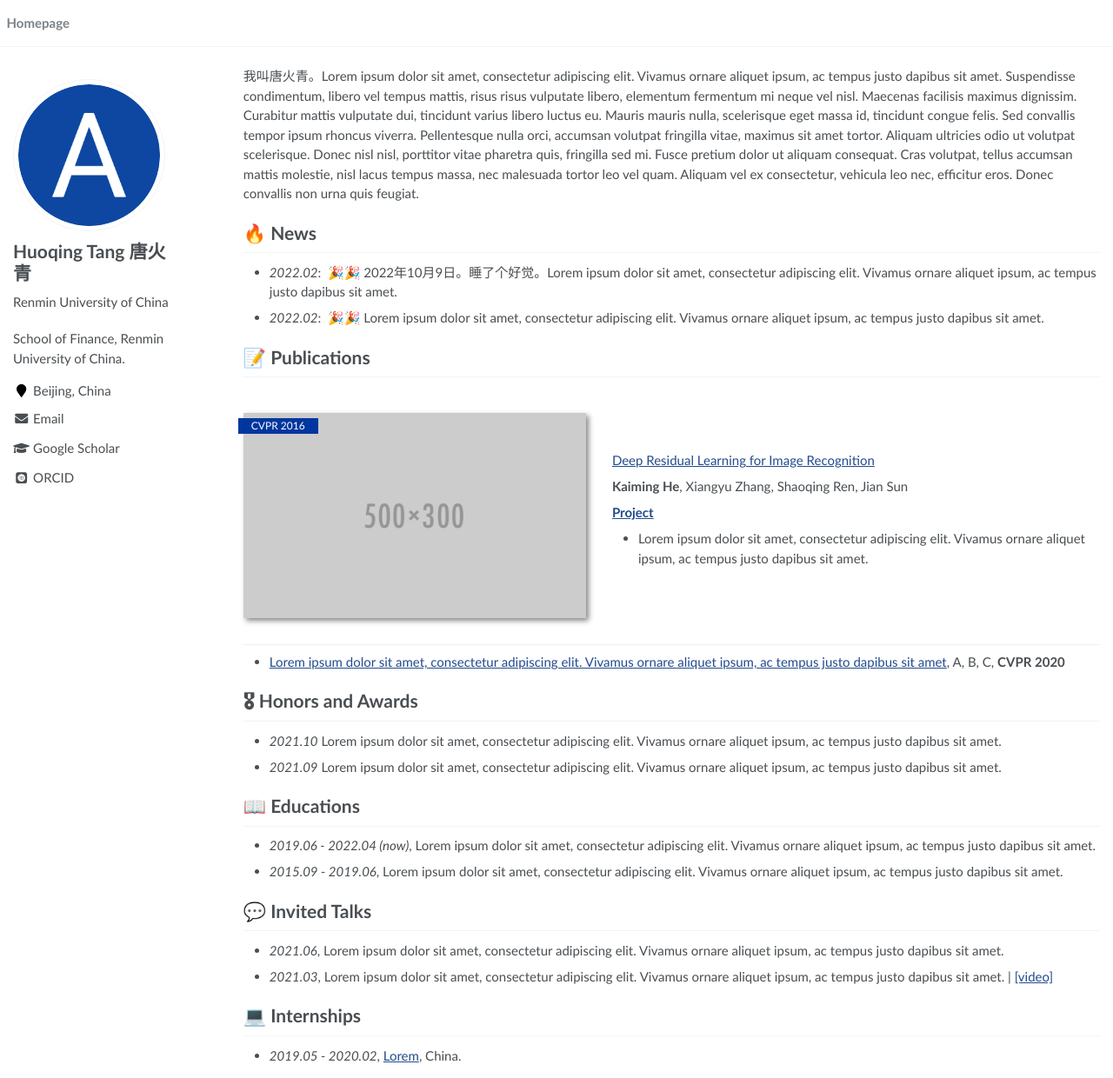
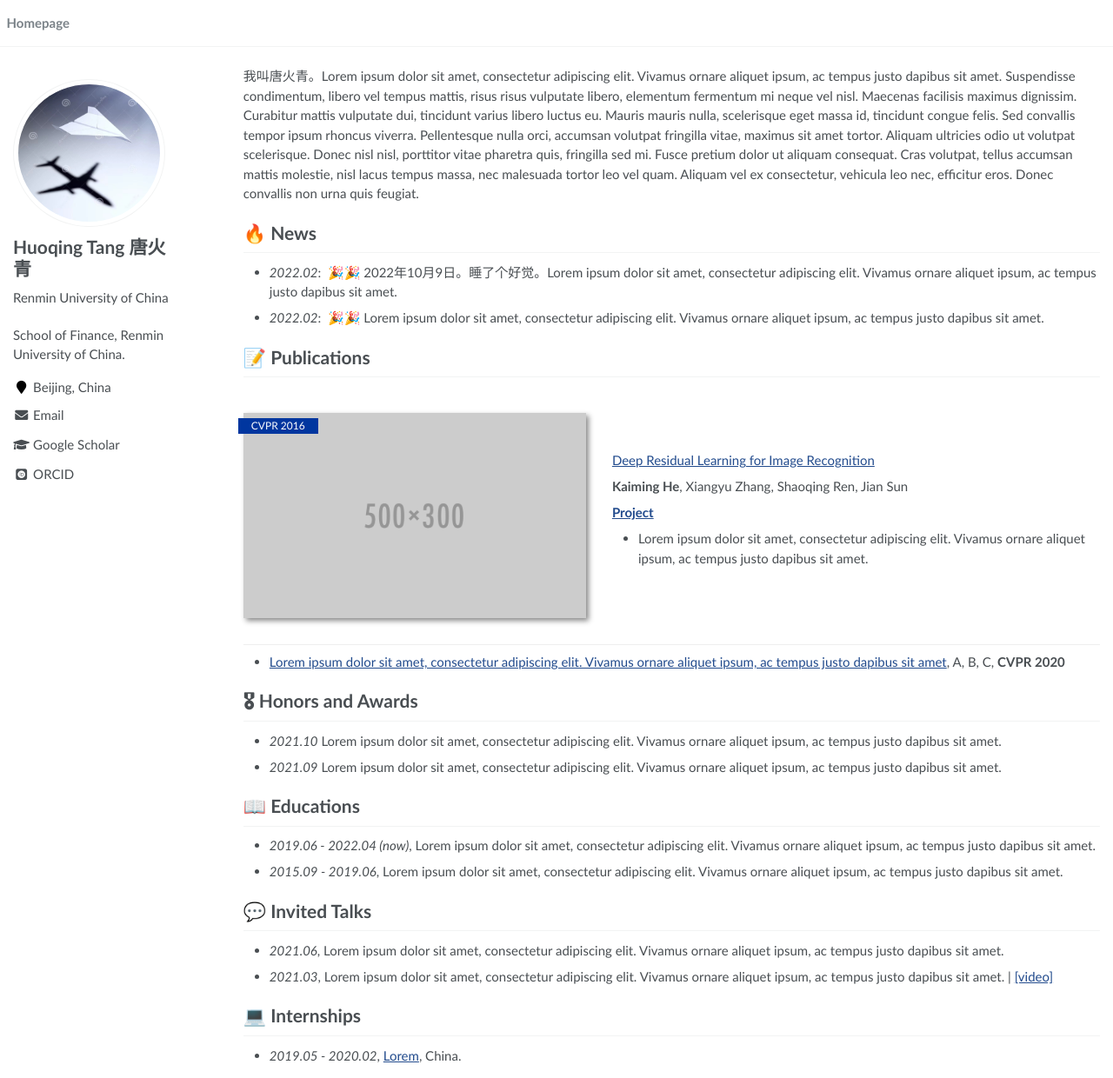
Before and after one commit to TangHuoqing/tanghq.github.io, a Jekyll site: the page built from _pages/about.md, in a window 1280 px wide and 1240 px high. Shown: the whole window at 87% size. Built offline with Jekyll 4.4.1, drawn with Linux system fonts in a browser that asks for light colours; some web fonts are replaced.

Commit message:
Update _config.yml

```diff
--- a/_config.yml
+++ b/_config.yml
@@ -22,7 +22,7 @@ baidu_site_verification  :  # get baidu_site_verification from https://ziyuan.ba
 # Site Author
 author:
   name             : "Huoqing Tang 唐火青"
-  avatar           : "images/android-chrome-512x512.png"
+  avatar           : "images/wechat.png"
   bio              : "Renmin University of China"
   location         : "Beijing, China"
   employer         :
```
